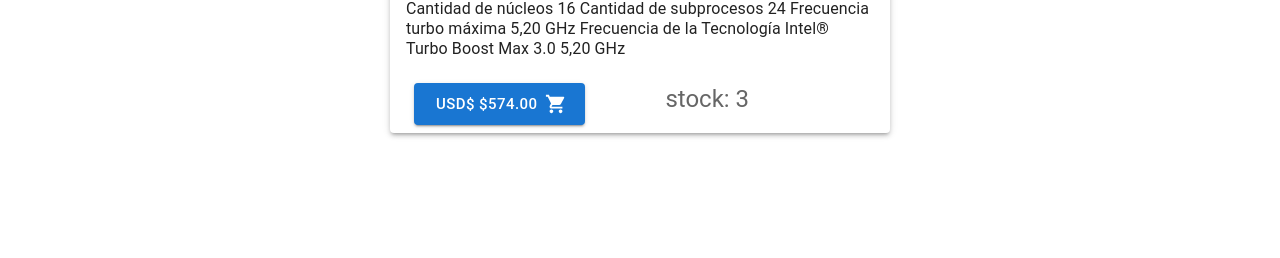
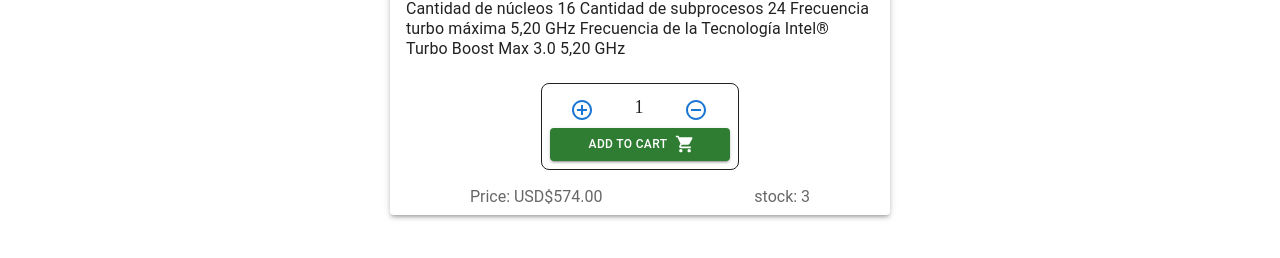
Before and after one commit to ThomasDocampo/TiendaPc, a React (Create React App) app: page /item/1 in a window 1280 px wide. Shown: the part 312-570 px from the top of the page. Built offline with nearby package versions, Linux system fonts and the light colour scheme.

Commit message:
sincronizacion counter

```diff
--- a/src/App.js
+++ b/src/App.js
@@ -1,7 +1,5 @@
 import ItemDetailContainer from './Components/detailComponents/ItemDetailContainer';
 import ItemListContainer from './Components/itemComponents/ItemListContainer';
-import ItemCount from './Components/ItemCount';
-import Prueba from './Components/Prueba';
 import NavBar from './Components/NavBarComponents/NavBar';
 import { Routes, Route } from "react-router-dom";
 
--- a/src/Components/ItemCount.jsx
+++ b/src/Components/ItemCount.jsx
@@ -5,15 +5,17 @@ import AddCircleOutlineIcon from '@mui/icons-material/AddCircleOutline';
 import RemoveCircleOutlineIcon from '@mui/icons-material/RemoveCircleOutline';
 import Box from '@mui/material/Box';
 import { useState } from "react";
+import ShoppingCartIcon from '@mui/icons-material/ShoppingCart';
 
-const ItemCount = ({ stock, initial }) => {
+const ItemCount = ({ stock, initial, setQuantity }) => {
 
     const [counter, setCounter] = useState(initial);
-
+    const[rendCounter, setRendCounter]=  useState(true);
     const addItem = () => {
         const aux = counter + 1;
         if (aux <= stock) {
           setCounter(aux);
+
         }
       };
 
@@ -21,26 +23,38 @@ const ItemCount = ({ stock, initial }) => {
         const aux = counter - 1;
         if (aux >= initial) {
           setCounter(aux);
+
         }
-      };
-      const consolePrint= () => {
-        const message = `Agregaste ${counter} unidad`;
-        counter === 1 ? console.log(message) : console.log(`${message}es`);
+
       };
 
+      const onAdd = () =>{
+        setQuantity(counter);
+        setRendCounter(false);
+      }
+      if (rendCounter){
         return (
-    <Box sx={{ border: 1, display:'flex', flexDirection:"column", width:180, padding:1, borderRadius: 2 }}>
-    <Box  sx={{ margin:"auto"}} >
+          <Box sx={{ border: 1, display:'flex', flexDirection:"column", width:180, padding:1, borderRadius: 2 }}>
+    <Box  sx={{ margin:"auto", width: 200}} >
 
              <Button onClick={addItem}> <AddCircleOutlineIcon />   </Button>
             <Typography sx={{ marginRight:2, marginLeft:2}}
-            variant="p" fontSize="large" > {counter} </Typography>
+            variant="p"  fontSize="large" > {counter} </Typography>
             <Button onClick={removeItem}><RemoveCircleOutlineIcon/></Button>
+            </Box>
 
-     </Box>
-            <Button color="success" sx={{ borderRadius: 2}} onClick= {consolePrint}>  Añadir al carrito </Button>
-  </Box>
+  <Button  color="success" variant="contained" sx={{fontSize: 12}} endIcon={<ShoppingCartIcon />}  onClick={onAdd}>
+     add to cart
+</Button>
+
+</Box>
+
+
         );
+      }else{
+        return(<></>);
+      }
     };
 
+
     export default ItemCount;
--- a/src/Components/Prueba.jsx
+++ /dev/null
@@ -1,11 +0,0 @@
-import { Link } from "react-router-dom";
-import { useParams } from "react-router-dom";
-const ItemDetail = () => {
-const {id} = useParams();
-console.log("Id de useParams", id);
-    return(
-
-       <Link to="/">que onda prro {id} </Link>
-    );
-}
-export default ItemDetail;
--- a/src/Components/detailComponents/ItemDetail.jsx
+++ b/src/Components/detailComponents/ItemDetail.jsx
@@ -3,11 +3,21 @@ import Card from '@mui/material/Card';
 import CardActions from '@mui/material/CardActions';
 import CardContent from '@mui/material/CardContent';
 import CardMedia from '@mui/material/CardMedia';
-import Button from '@mui/material/Button';
 import Typography from '@mui/material/Typography';
-import ShoppingCartIcon from '@mui/icons-material/ShoppingCart';
-import { Box, shadows} from '@mui/system';
+import { useEffect, useState } from "react";
+import ItemCount from '../../Components/ItemCount';
 const ItemDetail = ({item}) => {
+  const[quantity, setQuantity]= useState(0);
+
+  useEffect(() => {
+    let msg = `You have added ${quantity} item`
+    if (quantity !== 0) {
+      quantity > 1 ? alert(msg+'s'): alert(msg);
+
+    }
+
+
+},[quantity])
 
     return(
 
@@ -25,17 +35,32 @@ const ItemDetail = ({item}) => {
           <Typography variant="h4" sx={{ fontSize: 16}} >
            {item.Descrip}
           </Typography>
-        </CardContent>
-        <CardActions >
-          <Box sx= {{marginLeft:2, marginRight:2,display: "flex", gap: 10}} >
-        <Button variant="contained" size= "large" endIcon={<ShoppingCartIcon />}>
-  USD$ {item.Price}
-</Button>
-<Typography variant="h5" color="text.secondary"  >
+        </CardContent >
+        <CardActions sx= {{justifyContent: 'center', display: "flex"}}>
+
+        <ItemCount
+        stock= {item.Stock}
+         initial = {1}
+         setQuantity = {setQuantity}
+         />
+
+
+
+        </CardActions>
+                <CardActions sx= {{justifyContent: 'space-around', display: "flex"}}  >
+
+
+<Typography variant="h5" color="text.secondary"  sx = {{fontSize: 16}} >
+Price: USD{item.Price}
+
+          </Typography>
+<Typography variant="h5" color="text.secondary"  sx = {{fontSize: 16}} >
            stock: {item.Stock}
+
           </Typography>
 
-          </Box>
+
+
         </CardActions>
       </Card>
     );
--- a/src/Components/detailComponents/ItemDetailContainer.jsx
+++ b/src/Components/detailComponents/ItemDetailContainer.jsx
@@ -4,8 +4,9 @@ import GetProducts from "../../HandleProducts/GetProducts";
 import ItemDetail from './ItemDetail';
 const ItemDetailContainer = () => {
     const[item, setItem] = useState([]);
+
     const { id } = useParams();
-    console.log(id);
+
     useEffect(() => {
       GetProducts
       .then(res => {
--- a/src/Components/itemComponents/Item.jsx
+++ b/src/Components/itemComponents/Item.jsx
@@ -1,5 +1,4 @@
 
-import { ImageListItem } from '@mui/material';
 import Box from '@mui/material/Box';
 import Typography from '@mui/material/Typography';
 
--- a/src/HandleProducts/GetProducts.jsx
+++ b/src/HandleProducts/GetProducts.jsx
@@ -1,7 +1,7 @@
 const productos = [
     {
         "Id":1,
-        "Image":"https://www.intel.la/content/dam/www/global/badges/11th-core-i9-processor-badge-1080x1080.png.rendition.intel.web.64.64.png",
+        "Image":"https://www.neotek.pe/media/product_image/1_doRI5l4.png",
         "Brand":"Intel",
         "Model": "i9-12900KF",
         "Specs":"16 nucleos 5.20GHZ",
@@ -12,7 +12,7 @@ const productos = [
     },
     {
         "Id":2,
-        "Image":"https://www.intel.la/content/dam/www/global/badges/11th-gen-core-i7-processors-badge-rwd.png.rendition.intel.web.64.64.png",
+        "Image":"https://cdn-reichelt.de/bilder/web/xxl_ws/E200/BX8070110700K_03.png",
         "Brand":"Intel",
         "Model": "i7-12700KF",
         "Specs":"12 nucleos 5.00GHZ",
@@ -54,7 +54,86 @@ const productos = [
         "Type":"almacenamiento",
         "Price": "$47,02",
         "Stock": "30"
+    },
+    {
+        "Id":6,
+        "Image":"https://www.amd.com/system/files/2019-06/238593-ryzen-7-pib-left-facing-1260x709.png",
+        "Brand":"AMD",
+        "Model": "Ryzen 7",
+        "Specs":"5800X",
+        "Descrip":"AMD el procesador de 8 núcleos más rápido para el escritorio principal, con 16 hilos de procesamiento. OS Support-Windows 10 64-Bit Edition. ",
+        "Type":"procesador",
+        "Price": "$340.97",
+        "Stock": "22"
+    },
+    {
+        "Id":7,
+        "Image":"https://www.amd.com/system/files/2019-11/238593-ryzen-9-pib-left-facing-1260x709_0.png",
+        "Brand":"AMD",
+        "Model": "Ryzen 9",
+        "Specs":"5900X",
+        "Descrip":"El mejor procesador de escritorio para juegos del mundo, con 12 núcleos y 24 hilos de procesamiento Puede ofrecer un rendimiento de élite de 100 Plus FPS en los juegos más populares del mundo. ",
+        "Type":"procesador",
+        "Price": "$484.00",
+        "Stock": "12"
+    },
+    {
+        "Id":8,
+        "Image":"https://images.samsung.com/is/image/samsung/es-ssd-970-evo-mz-v7e500bw-frontblack-96266727?$720_576_PNG$",
+        "Brand":"Samsung",
+        "Model": "970 EVO",
+        "Specs":"Plus Series - PCIe NVMe",
+        "Descrip":"Especialmente diseñado para entusiastas de la tecnología, jugadores incondicionales y profesionales que necesitan un rendimiento incomparable y una fiabilidad superior. ",
+        "Type":"almacenamiento",
+        "Price": "$54.99",
+        "Stock": "8"
+    },
+    {
+        "Id":9,
+        "Image":"https://pasionporlatecnologia.com/productos/WD40EZRZ.png",
+        "Brand":"Western Digital",
+        "Model": "WD40EZAZ 4tb",
+        "Specs":"5400 RPM, SATA 6 Gb/s, caché de 256 MB, 3,5",
+        "Descrip":"Western Digital es una marca de renombre mundial en almacenamiento de datos con la cual podés crear, experimentar y guardar contenidos a través de una amplia gama de dispositivos. La alta seguridad y rendimiento que brindan sus unidades la convierten en una de las empresas más elegidas del mercado.. ",
+        "Type":"almacenamiento",
+        "Price": "$69.99",
+        "Stock": "17"
+    },
+    {
+        "Id":10,
+        "Image":"https://s.cdnshm.com/catalog/mx/t/95444402/unIdad-de-estado-solIdo-ssd-240gb-kingston-a400-sata-2-5.jpg",
+        "Brand":"Kingston",
+        "Model": "SA400S37",
+        "Specs":"960GB",
+        "Descrip":"Considerado un dispositivo de alto rendimiento, la unidad en estado sólido A400 de Kingston está diseñada para las personas más exigentes. Mejora de forma notable la capacidad de respuesta de su sistema, ya que alcanza velocidades de lectura/escritura de hasta 500MB/seg y 450MB/seg. Por ende, es 10 veces más rápido que un disco duro tradicional. Al estar compuesta por una memoria flash es silenciosa y posee pocas probabilidades de tener fallas. En su version de alta capacidad ",
+        "Type":"almacenamiento",
+        "Price": "$84.99",
+        "Stock": "29"
+    },
+    {
+        "Id":11,
+        "Image":"https://www.corsair.com/medias/sys_master/images/images/h90/h98/9678466482206/CMH32GX4M2E3200C16/Gallery/VENGEANCE_RGB_PRO_SL_BLACK_01/-CMH32GX4M2E3200C16-Gallery-VENGEANCE-RGB-PRO-SL-BLACK-01.png_515Wx515H",
+        "Brand":"Corsair",
+        "Model": "Vengeance",
+        "Specs":"RGB Pro 16GB",
+        "Descrip":"La memoria DDR4 de alto rendimiento ilumina tu sistema con una iluminación viva y animada de diez LED RGB ultra brillantes y direccionables individualmente por módulo. ",
+        "Type":"ram",
+        "Price": "$42.99",
+        "Stock": "5"
+    },
+    {
+        "Id":12,
+        "Image":"https://axa.com.ar/webaxa/15894-medium_default/memoria-ram-crucial-ddr4-8gb-2666-mhz.jpg",
+        "Brand":"Crucial",
+        "Model": "CT8G4DFRA266 ",
+        "Specs":"DDR4 8gb",
+        "Descrip":"Garantía de compatibilidad cuando se utiliza el escáner del sistema Crucial o la herramienta de asesoramiento crucial  La calidad y fiabilidad de Micron están respaldados por pruebas de nivel superior de componentes y módulos y 42 años de experiencia en memoria ",
+        "Type":"ram",
+        "Price": "$28.99",
+        "Stock": "15"
     }
+
+
 ]
 
 
```
Also changed, not shown: src/Components/NavBarComponents/NavBar.jsx (+0 -12 lines).
